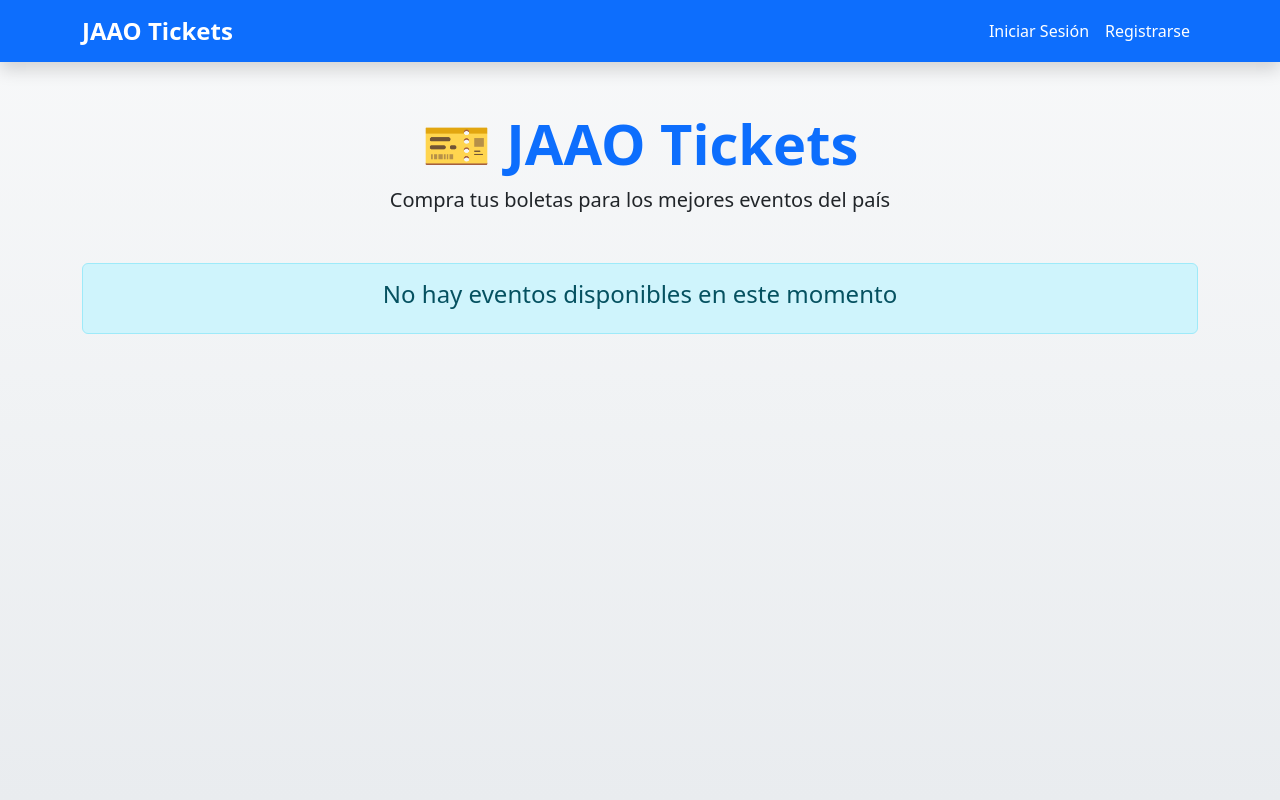
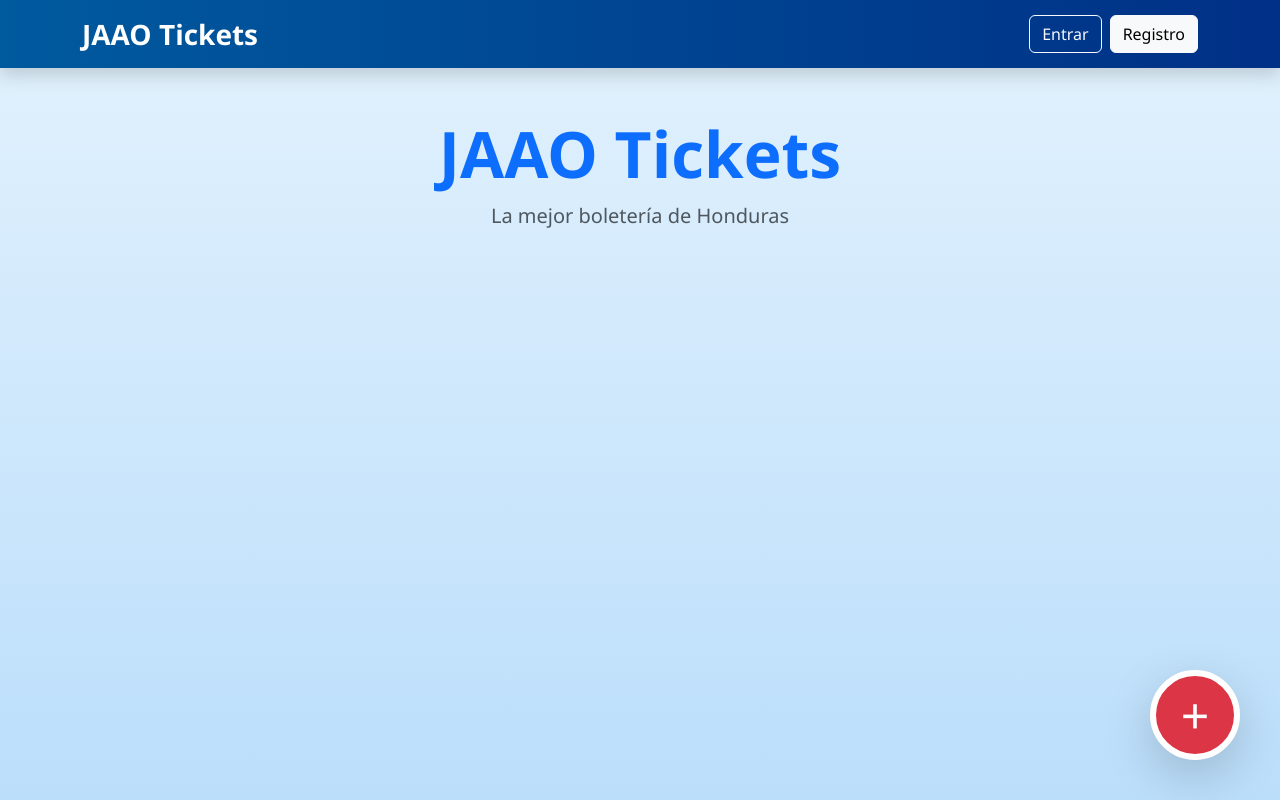
Before and after one commit to JAAO97/BD1_UNAH, a Django app: template app/templates/inicio.html in a window 1280 px wide. Run offline with Django 5.2, Linux system fonts and the light colour scheme; the template is opened without the code that fills it, so the values that code supplies are empty.

Commit message:
subida2
Subida2

```diff
--- a/app/templates/base.html
+++ b/app/templates/base.html
@@ -4,42 +4,51 @@
     <meta charset="UTF-8">
     <meta name="viewport" content="width=device-width, initial-scale=1">
     <title>JAAO Tickets{% block title %}{% endblock %}</title>
-
-    <!-- Bootstrap 5 CSS -->
     <link href="https://cdn.jsdelivr.net/npm/bootstrap@5.3.3/dist/css/bootstrap.min.css" rel="stylesheet">
-
-    <!-- Nuestro CSS personalizado (opcional, puedes crearlo después) -->
-    {% load static %}
-    <link href="{% static 'css/style.css' %}" rel="stylesheet">
-
+    <link href="https://cdn.jsdelivr.net/npm/bootstrap-icons@1.11.3/font/bootstrap-icons.css" rel="stylesheet">
     <style>
-        .hover-shadow:hover { box-shadow: 0 10px 20px rgba(0,0,0,0.2) !important; transition: all 0.3s; }
-        body { background: linear-gradient(to bottom, #f8f9fa, #e9ecef); min-height: 100vh; }
+        body {
+            background: linear-gradient(to bottom, #e3f2fd, #bbdefb);
+            min-height: 100vh;
+            font-family: 'Segoe UI', sans-serif;
+        }
+        .navbar {
+            background: linear-gradient(to right, #005a9e, #003087) !important;
+            box-shadow: 0 4px 15px rgba(0,0,0,0.3);
+        }
+        .btn-primary { background: #005a9e; border: none; }
+        .btn-success { background: linear-gradient(to right, #2e7d32, #1b5e20); border: none; }
+        .card { transition: all 0.3s; }
+        .card:hover { transform: translateY(-10px); box-shadow: 0 20px 40px rgba(0,0,0,0.2) !important; }
+        .seat-vip { background: linear-gradient(45deg, #ffd700, #b8860b) !important; color: #000; }
+        .seat-preferencial { background: linear-gradient(45deg, #1565c0, #003087) !important; }
+        .seat-general { background: linear-gradient(45deg, #2e7d32, #1b5e20) !important; }
+        .seat-ocupado { background: #d32f2f !important; }
+        .seat-seleccionado { background: #ff6d00 !important; transform: scale(1.2); box-shadow: 0 0 30px #ff6d00; }
+        .btn-admin-float {
+            width: 80px; height: 80px; font-size: 40px;
+            background: linear-gradient(45deg, #d32f2f, #b71c1c);
+            border: 6px solid white; box-shadow: 0 10px 30px rgba(0,0,0,0.5);
+        }
     </style>
-    <link href="https://cdn.jsdelivr.net/npm/bootstrap-icons@1.11.3/font/bootstrap-icons.css" rel="stylesheet">
 </head>
 <body>
     <nav class="navbar navbar-expand-lg navbar-dark bg-primary shadow">
         <div class="container">
-            <a class="navbar-brand fw-bold fs-4" href="{% url 'inicio' %}">JAAO Tickets</a>
-            <button class="navbar-toggler" type="button" data-bs-toggle="collapse" data-bs-target="#navbarNav">
-                <span class="navbar-toggler-icon"></span>
-            </button>
-            <div class="collapse navbar-collapse" id="navbarNav">
+            <a class="navbar-brand fw-bold fs-3" href="{% url 'inicio' %}">JAAO Tickets</a>
             <div class="navbar-nav ms-auto">
-                    {% if 'usuario_id' in session %}
-                        <span class="navbar-text me-3 text-white">Hola, {{ session.primer_nombre }}</span>
-                        <a class="nav-link text-white" href="{% url 'logout' %}">Cerrar Sesión</a>
+                {% if session.primer_nombre %}
+                <span class="navbar-text text-white me-3">Hola, {{ session.primer_nombre }}</span>
+                <a href="{% url 'logout' %}" class="btn btn-outline-light">Salir</a>
                 {% else %}
-                        <a class="nav-link text-white" href="{% url 'login' %}">Iniciar Sesión</a>
-                        <a class="nav-link text-white" href="{% url 'registro' %}">Registrarse</a>
+                <a href="{% url 'login' %}" class="btn btn-outline-light me-2">Entrar</a>
+                <a href="{% url 'registro' %}" class="btn btn-light">Registro</a>
                 {% endif %}
-                </div>
             </div>
         </div>
     </nav>
 
-    <div class="container mt-4 mb-5">
+    <div class="container mt-4">
         {% if messages %}
             {% for message in messages %}
             <div class="alert alert-{{ message.tags }} alert-dismissible fade show">
@@ -48,9 +57,14 @@
             </div>
             {% endfor %}
         {% endif %}
-
         {% block content %}{% endblock %}
     </div>
+
+    <!-- BOTÓN QUE SALE PARA TODOS (para probar) -->
+    <a href="{% url 'crear_evento' %}" class="position-fixed btn btn-danger rounded-circle shadow-lg d-flex align-items-center justify-content-center"
+       style="bottom: 40px; right: 40px; width: 90px; height: 90px; font-size: 50px; z-index: 9999; border: 6px solid white;">
+        +
+    </a>
 
     <script src="https://cdn.jsdelivr.net/npm/bootstrap@5.3.3/dist/js/bootstrap.bundle.min.js"></script>
 </body>
--- a/app/templates/inicio.html
+++ b/app/templates/inicio.html
@@ -3,48 +3,31 @@
 
 {% block content %}
 <div class="text-center my-5">
-    <h1 class="display-4 fw-bold text-primary">🎫 JAAO Tickets</h1>
-    <p class="lead">Compra tus boletas para los mejores eventos del país</p>
+    <h1 class="display-3 fw-bold text-primary">JAAO Tickets</h1>
+    <p class="lead text-muted">La mejor boletería de Honduras</p>
 </div>
 
-{% if not eventos %}
-<div class="alert alert-info text-center">
-    <h4>No hay eventos disponibles en este momento</h4>
-</div>
-{% else %}
-<div class="row row-cols-1 row-cols-md-3 g-4">
+<div class="row row-cols-1 row-cols-md-3 g-5">
     {% for evento in eventos %}
     <div class="col">
-        <div class="card h-100 shadow-sm hover-shadow">
+        <div class="card h-100 border-0 shadow-lg">
             {% if evento.imagen_portada %}
-            <img src="/uploads/{{ evento.imagen_portada }}" class="card-img-top" alt="{{ evento.nombre }}" style="height: 220px; object-fit: cover;">
+            <img src="/uploads/{{ evento.imagen_portada }}" class="card-img-top" style="height: 220px; object-fit: cover;">
             {% else %}
-        <div class="bg-primary d-flex align-items-center justify-content-center text-white" style="height: 220px;">
-            <h2 class="mb-0">{{ evento.nombre|slice:":2"|upper }}</h2>
-        </div>
-        {% endif %}
+            <div class="card-img-top bg-primary text-white d-flex align-items-center justify-content-center" style="height: 220px;">
+                <h2>{{ evento.nombre|upper }}</h2>
+            </div>
+            {% endif %}
             <div class="card-body d-flex flex-column">
-                <h5 class="card-title">{{ evento.nombre }}</h5>
+                <h5 class="card-title fw-bold">{{ evento.nombre }}</h5>
                 <p class="card-text text-muted">
-                    <strong>Fecha:</strong> {{ evento.fecha_hora|date:"d/m/Y H:i" }}<br>
-                    <strong>Lugar:</strong> {{ evento.establecimiento_nombre }}
+                    <i class="bi bi-calendar"></i> {{ evento.fecha_hora|date:"d/m/Y H:i" }}<br>
+                    <i class="bi bi-geo-alt"></i> {{ evento.establecimiento_nombre }}
                 </p>
-                <div class="mt-auto">
-                    <a href="{% url 'detalle_evento' evento.id %}" class="btn btn-primary w-100 stretched-link">Ver Evento y Comprar</a>
-                </div>
-            </div>
-            <div class="card-footer text-muted small">
-                Creado el {{ evento.fecha_creacion|date:"d/m/Y" }}
+                <a href="{% url 'detalle_evento' evento.id %}" class="btn btn-primary mt-auto">Comprar en Lempiras</a>
             </div>
         </div>
     </div>
     {% endfor %}
 </div>
-{% endif %}
 {% endblock %}
-
-{% if session.rol_id == 2 %}
-<div style="position: fixed; bottom: 40px; right: 40px; z-index: 9999;">
-    <a href="{% url 'crear_evento' %}" class="btn btn-success rounded-circle shadow-lg" style="width: 80px; height: 80px; font-size: 40px;">+</a>
-</div>
-{% endif %}
--- a/app/urls.py
+++ b/app/urls.py
@@ -14,7 +14,7 @@ urlpatterns = [
     #path('subir-comprobante/', views.subir_comprobante, name='subir_comprobante'),
 
     # Admin
-    #path('admin/crear-evento/', views.crear_evento, name='crear_evento'),
+    path('admin/crear-evento/', views.crear_evento, name='crear_evento'),
     #path('admin/pagos-pendientes/', views.pagos_pendientes, name='pagos_pendientes'),
     #path('admin/aprobar-pago/<int:pago_id>/', views.aprobar_pago, name='aprobar_pago'),
     #path('admin/rechazar-pago/<int:pago_id>/', views.rechazar_pago, name='rechazar_pago'),
```
Also changed, not shown: app/templates/crear_evento.html (+16 -30 lines), app/templates/seleccionar_asientos.html (+13 -35 lines), app/views.py (+35 -38 lines), README.md. Lines whose indentation alone changed are shown as unchanged.
